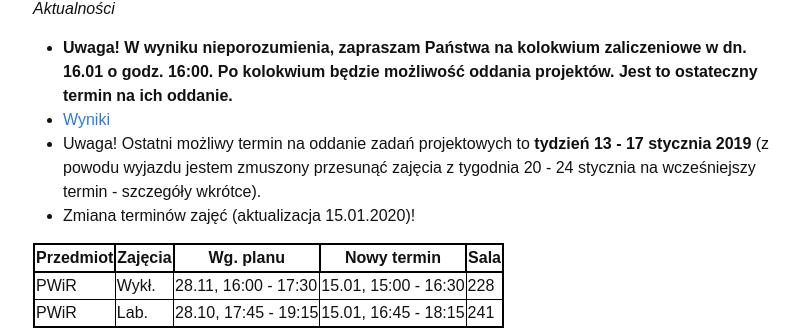
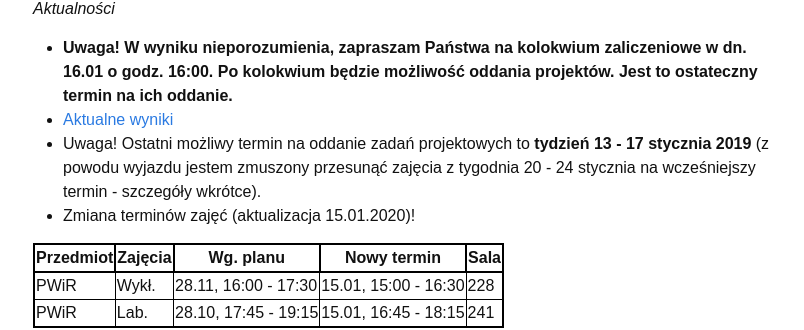
Before and after one commit to piotrlasek/piotrlasek.github.io, a Jekyll site: the page built from for-students/pwir.md, in a window 1280 px wide and 900 px high. Shown: the part 199-529 px from the top of the window, without its empty margins (237-1041 px from the left). Built offline with Jekyll 4.4.1, drawn with Linux system fonts in a browser that asks for light colours.

Commit message:
Update pwir.md

```diff
--- a/for-students/pwir.md
+++ b/for-students/pwir.md
@@ -11,7 +11,7 @@ Ostatnia aktualizacja: **15 stycznia 2020**
 ## Aktualności
 
 * **Uwaga! W wyniku nieporozumienia, zapraszam Państwa na kolokwium zaliczeniowe w dn. 16.01 o godz. 16:00. Po kolokwium będzie możliwość oddania projektów. Jest to ostateczny termin na ich oddanie.**
-* [Wyniki](wyniki-pwir.txt)
+* [Aktualne wyniki](wyniki-pwir.txt)
 * Uwaga! Ostatni możliwy termin na oddanie zadań projektowych to **tydzień 13 - 17 stycznia 2019** (z powodu wyjazdu jestem zmuszony przesunąć zajęcia z tygodnia 20 - 24 stycznia na wcześniejszy termin - szczegóły wkrótce).
 * Zmiana terminów zajęć (aktualizacja 15.01.2020)!
 
```
